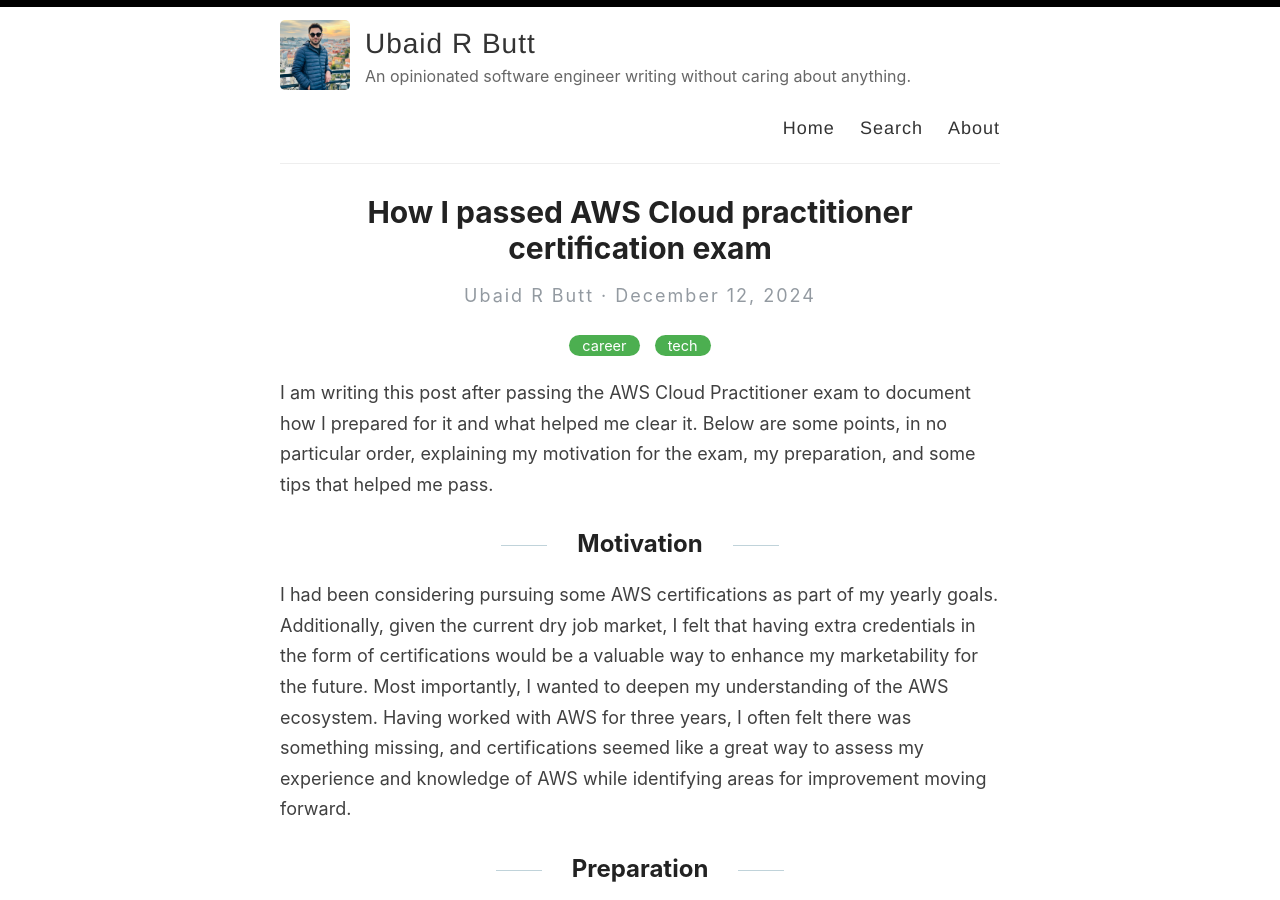
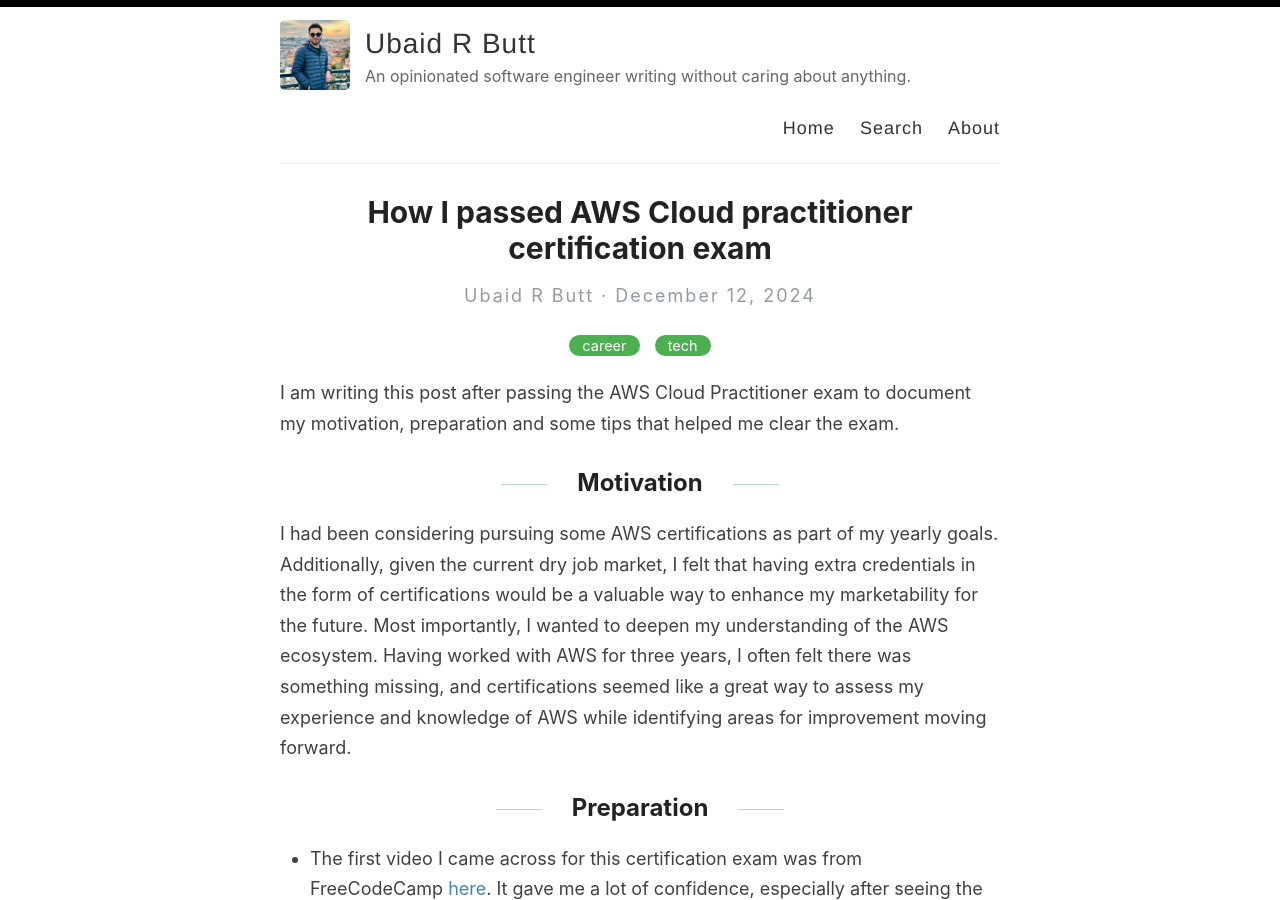
Before and after one commit to Ubaidbutt/ubaidbutt.github.io, a Jekyll site: the page built from _posts/2024-12-12-aws-cloud-practitioner-certification.md, in a window 1280 px wide and 900 px high. Built offline with Jekyll 4.4.1, drawn with Linux system fonts in a browser that asks for light colours.

Commit message:
Update 2024-12-12-aws-cloud-practitioner-certification.md

```diff
--- a/_posts/2024-12-12-aws-cloud-practitioner-certification.md
+++ b/_posts/2024-12-12-aws-cloud-practitioner-certification.md
@@ -3,7 +3,7 @@
 title: "How I passed AWS Cloud practitioner certification exam"
 categories: [career, tech]
 ---
-I am writing this post after passing the AWS Cloud Practitioner exam to document how I prepared for it and what helped me clear it. Below are some points, in no particular order, explaining my motivation for the exam, my preparation, and some tips that helped me pass.
+I am writing this post after passing the AWS Cloud Practitioner exam to document my motivation, preparation and some tips that helped me clear the exam.
 
 ## Motivation
 I had been considering pursuing some AWS certifications as part of my yearly goals. Additionally, given the current dry job market, I felt that having extra credentials in the form of certifications would be a valuable way to enhance my marketability for the future. Most importantly, I wanted to deepen my understanding of the AWS ecosystem. Having worked with AWS for three years, I often felt there was something missing, and certifications seemed like a great way to assess my experience and knowledge of AWS while identifying areas for improvement moving forward.
```
